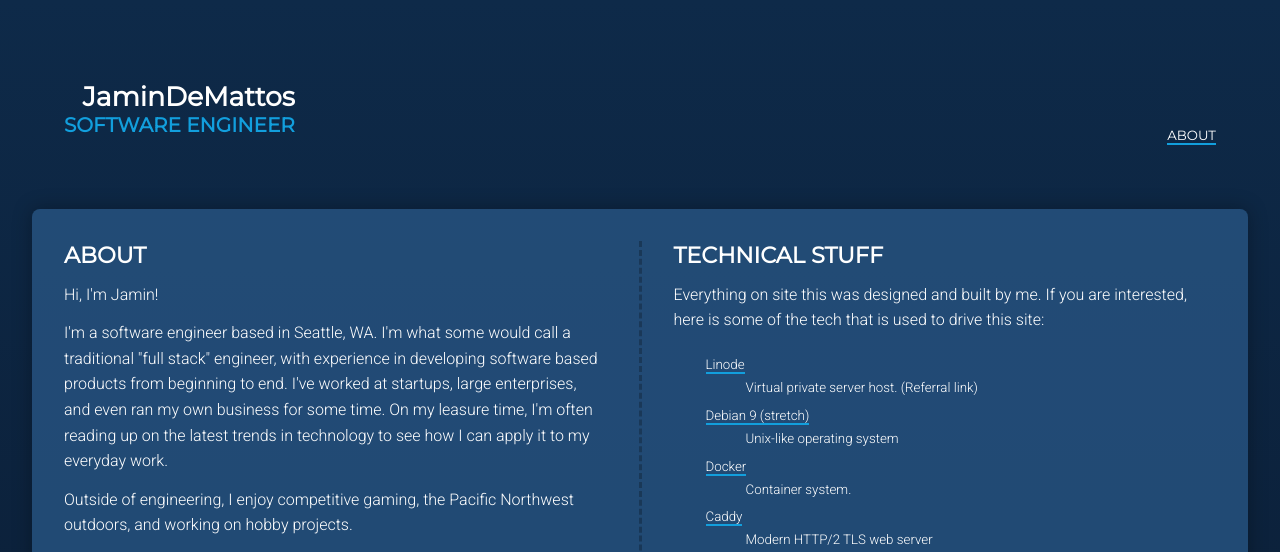
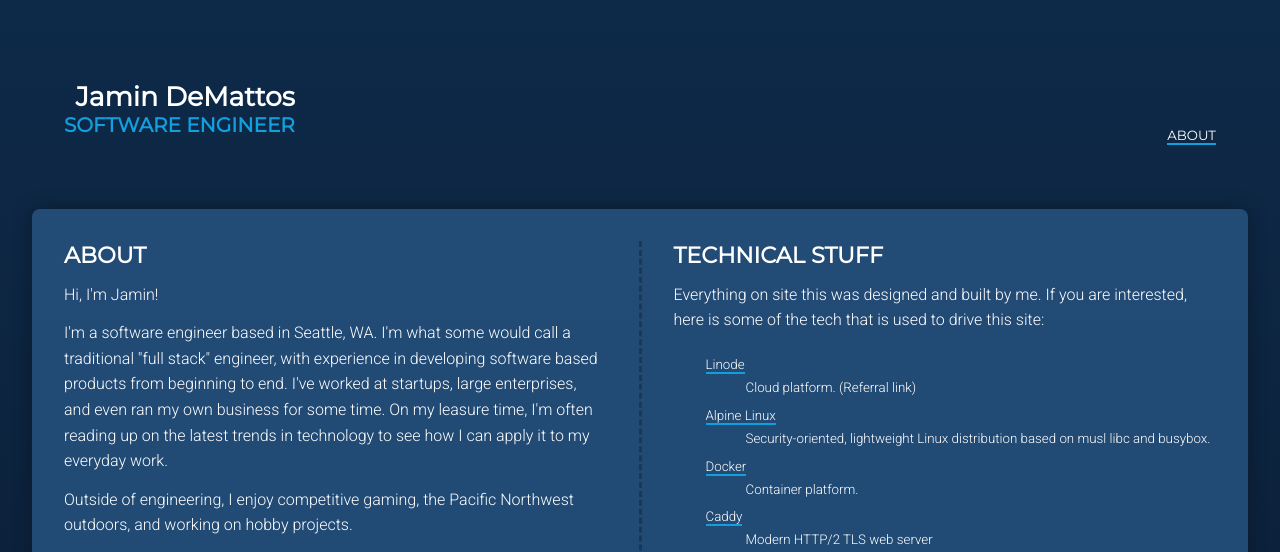
Before and after one commit to jdemattos/jdemattos-com-web, a plain HTML site: page static/index.html in a window 1280 px wide. Shown: the top 552 px of the page. Drawn offline with Linux system fonts and the light colour scheme.

Commit message:
correct some outdated info

```diff
--- a/static/index.html
+++ b/static/index.html
@@ -15,7 +15,7 @@
 <body>
     <header>
         <hgroup>
-            <h1>JaminDeMattos</h1>
+            <h1>Jamin DeMattos</h1>
             <h2>Software Engineer</h2>
         </hgroup>
 
@@ -82,11 +82,11 @@
 
                 <dl>
                     <dt><a href="https://www.linode.com/?r=15e6deadd527ed2d47d8e60ee0125bce41c0dc3d">Linode</a></dt>
-                    <dd>Virtual private server host. (Referral link)</dd>
-                    <dt><a href="https://www.debian.org/releases/stretch/">Debian 9 (stretch)</a></dt>
-                    <dd>Unix-like operating system</dd>
+                    <dd>Cloud platform. (Referral link)</dd>
+                    <dt><a href="https://www.alpinelinux.org/">Alpine Linux</a></dt>
+                    <dd>Security-oriented, lightweight Linux distribution based on musl libc and busybox.</dd>
                     <dt><a href="https://www.docker.com/">Docker</a></dt>
-                    <dd>Container system.</dd>
+                    <dd>Container platform.</dd>
                     <dt><a href="https://caddyserver.com/">Caddy</a></dt>
                     <dd>Modern HTTP/2 TLS web server</dd>
                     <dt><a href="https://letsencrypt.org/">Let's Encrypt</a></dt>
```
Also changed, not shown: 1 other file.
